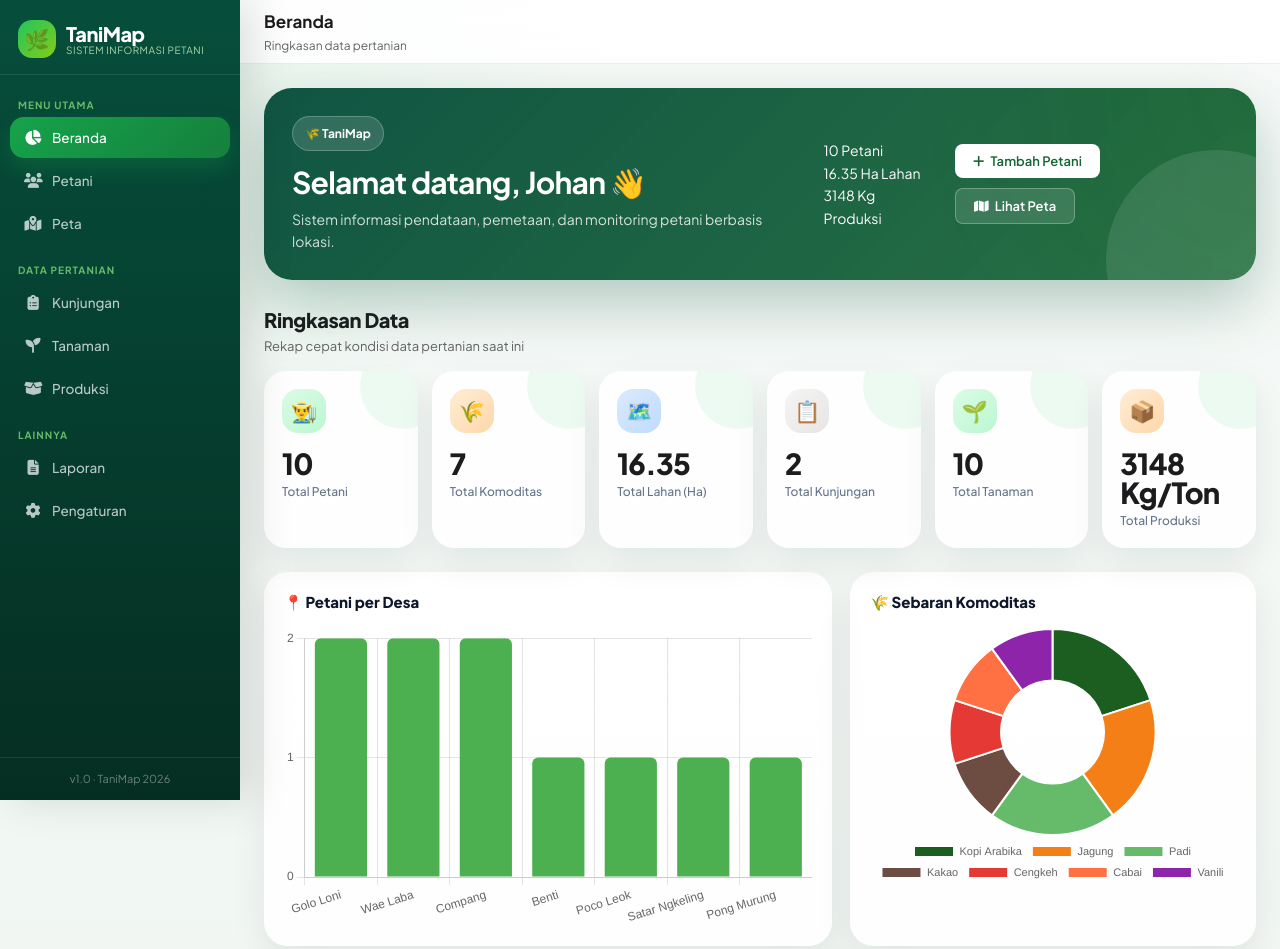
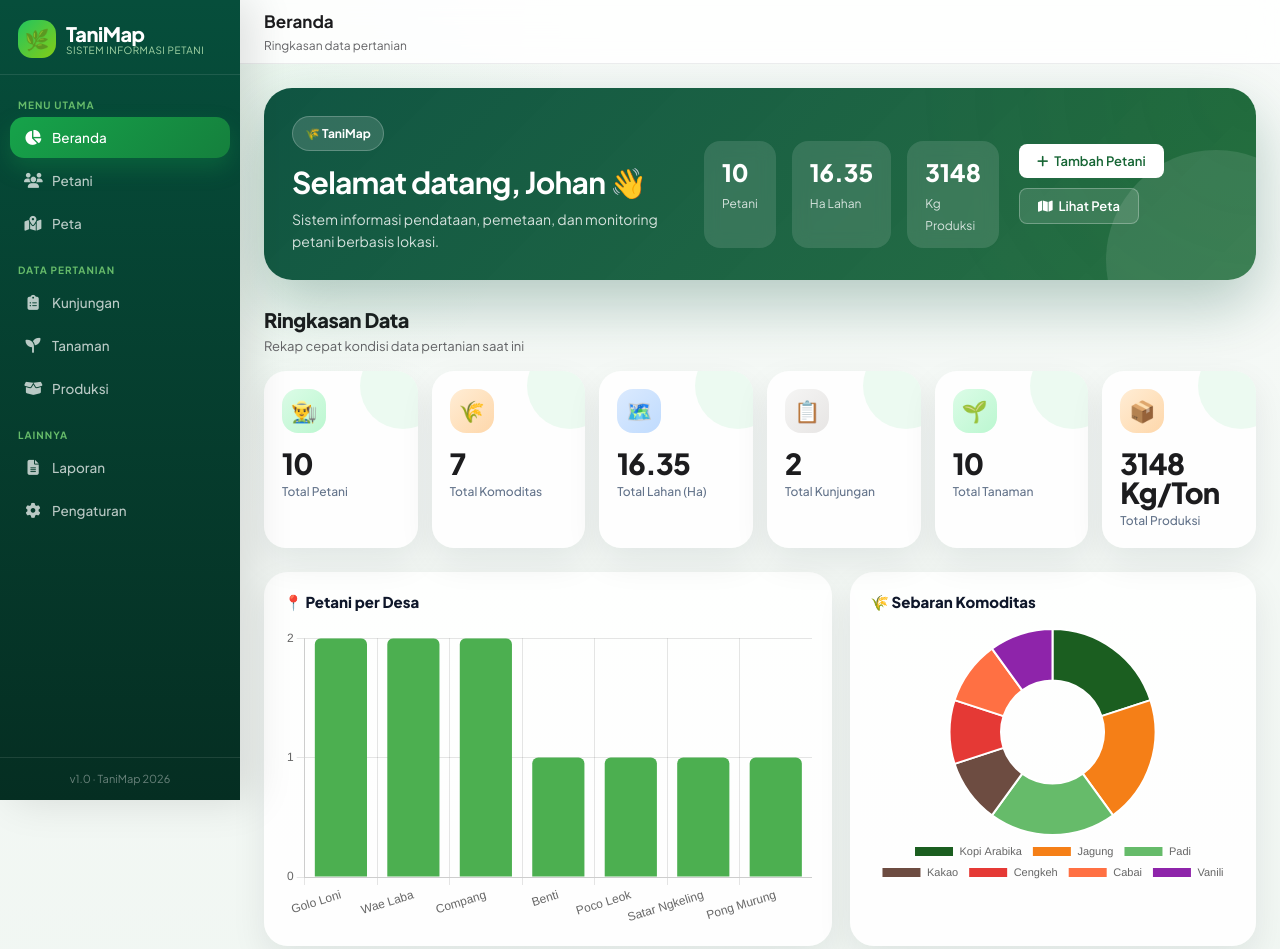
Before and after one commit to johanmadajmjm-beep/taniMAP, a website: page www/index.html in a window 1280 px wide. Shown: the top 949 px of the page. Drawn offline with nearby package versions, Linux system fonts and the light colour scheme.

Commit message:
Update styles.css

```diff
--- a/www/styles.css
+++ b/www/styles.css
@@ -1174,3 +1174,27 @@ tbody td {
     justify-content: center;
   }
 }
+.hero-stats{
+    display:flex;
+    gap:16px;
+    margin-top:20px;
+}
+
+.hero-stat{
+    background:rgba(255,255,255,.12);
+    padding:12px 18px;
+    border-radius:16px;
+    backdrop-filter:blur(8px);
+}
+
+.hero-stat-value{
+    display:block;
+    font-size:24px;
+    font-weight:800;
+    color:white;
+}
+
+.hero-stat-label{
+    font-size:12px;
+    color:rgba(255,255,255,.8);
+}
```
